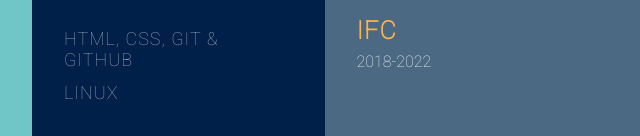
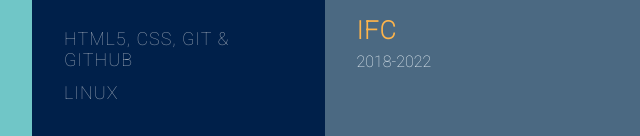
Before and after one commit to GustavoLioi/deveweekgit.github.io, a plain HTML site: page index.html in a window 1280 px wide. Shown: the part 664-800 px from the top of the page, 96-736 px from the left. Drawn offline with Linux system fonts and the light colour scheme.

Commit message:
Update index.html (#12)

```diff
--- a/index.html
+++ b/index.html
@@ -44,7 +44,7 @@
                     <UL>
 
                         <li>
-                            <p>HTMl, CSS, git & github</p>
+                            <p>HTML5, CSS, git & github</p>
                         </li>
                         <li>
                             <p>LINUX</p>
@@ -78,23 +78,7 @@
                             <p class="exp-time-period">2022</p>
 
                         </div>
-                        <!-- <div class="exp-right">
-                            <p class="exp-position"> software</p>
-                            <p class="exp-desc">atividades </p>
-                        </div> -->
 
-                    <!--
-                    <div class="exp-left">
-                        <p class="exp-company-name">emp2 </p>
-                        <p class="exp-time-period">2022</p>
-
-                    </div>
-                -->
-                <!--
-                    <div class="exp-right">
-                        <p class="exp-position"> dev </p>
-                        <p class="exp-desc">atividades2 </p>
-                    </div> -->
                 </div>
                 </section>
                 <section class="education gap">
```
